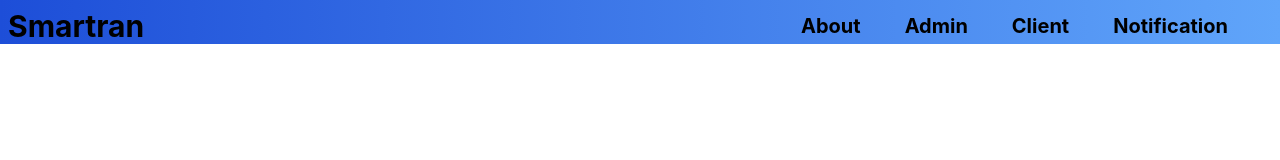
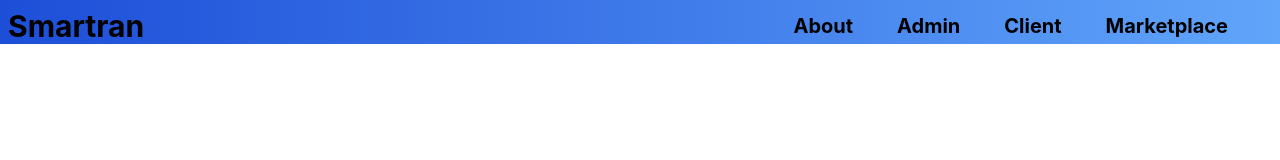
Before and after one commit to Smartran/Branch-1, a Next.js app: page /client in a window 1280 px wide. Shown: the top 160 px of the page. Built offline with nearby package versions, Linux system fonts and the light colour scheme.

Commit message:
Update Navbar.js

```diff
--- a/components/Navbar.js
+++ b/components/Navbar.js
@@ -28,7 +28,7 @@ export default function navbar() {
         <li className="transition ease-in-out delay-50 hover:-translate-y-1 cursor-pointer  text-xl font-bold hover:text-white">Client</li>
         </Link>
         <Link href={"/noti"}>
-        <li className="transition ease-in-out delay-50 hover:-translate-y-1 cursor-pointer  text-xl font-bold hover:text-white">Notification</li>
+        <li className="transition ease-in-out delay-50 hover:-translate-y-1 cursor-pointer  text-xl font-bold hover:text-white">Marketplace</li>
         </Link>
         <div className='overflow-visible'>
         {/* <ConnectWallet />*/}
```
